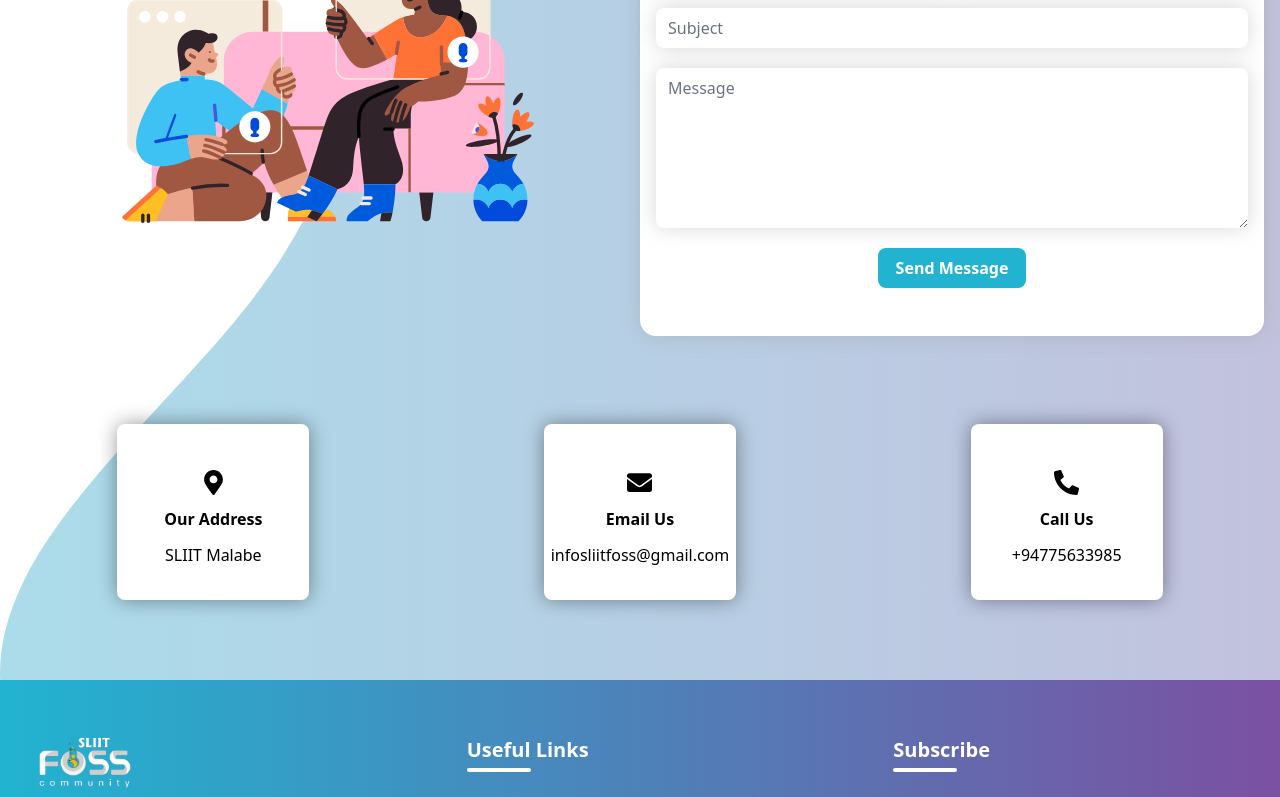
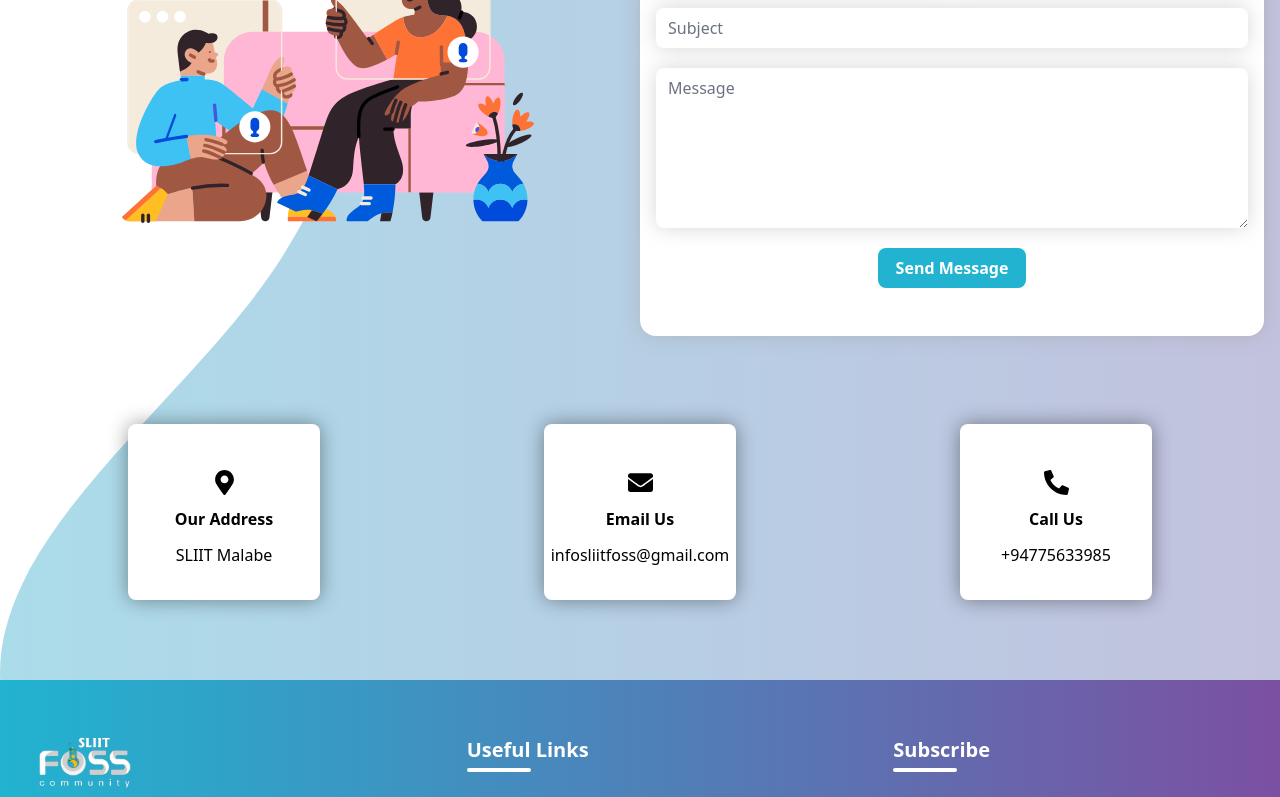
Before and after one commit to sliit-foss/rsvp-frontend, a Next.js app: page /contact in a window 1280 px wide. Shown: the part 432-1229 px from the top of the page. Built offline with nearby package versions, Linux system fonts and the light colour scheme.

Commit message:
Contact Page Done

```diff
--- a/pages/contact.tsx
+++ b/pages/contact.tsx
@@ -2,17 +2,20 @@ import ContactForm from '../components/ContactForm'
 import Footer from '../components/Footer'
 import InfoCards from '../components/InfoCards'
 import Navbar from '../components/Navbar'
+import Container from '../components/Layout/Container'
 
 const Contact = (): JSX.Element => {
   return (
-    <div className="">
+    <div className=''>
       <Navbar />
       <section
         style={{ backgroundImage: 'url(/patterns/clubs.svg)' }}
-        className="bg-no-repeat bg-right-top bg-cover py-10"
+        className='bg-no-repeat bg-right-top bg-cover py-10'
       >
         <ContactForm />
-        <InfoCards />
+        <Container>
+          <InfoCards />
+        </Container>
       </section>
       <Footer />
     </div>
```
